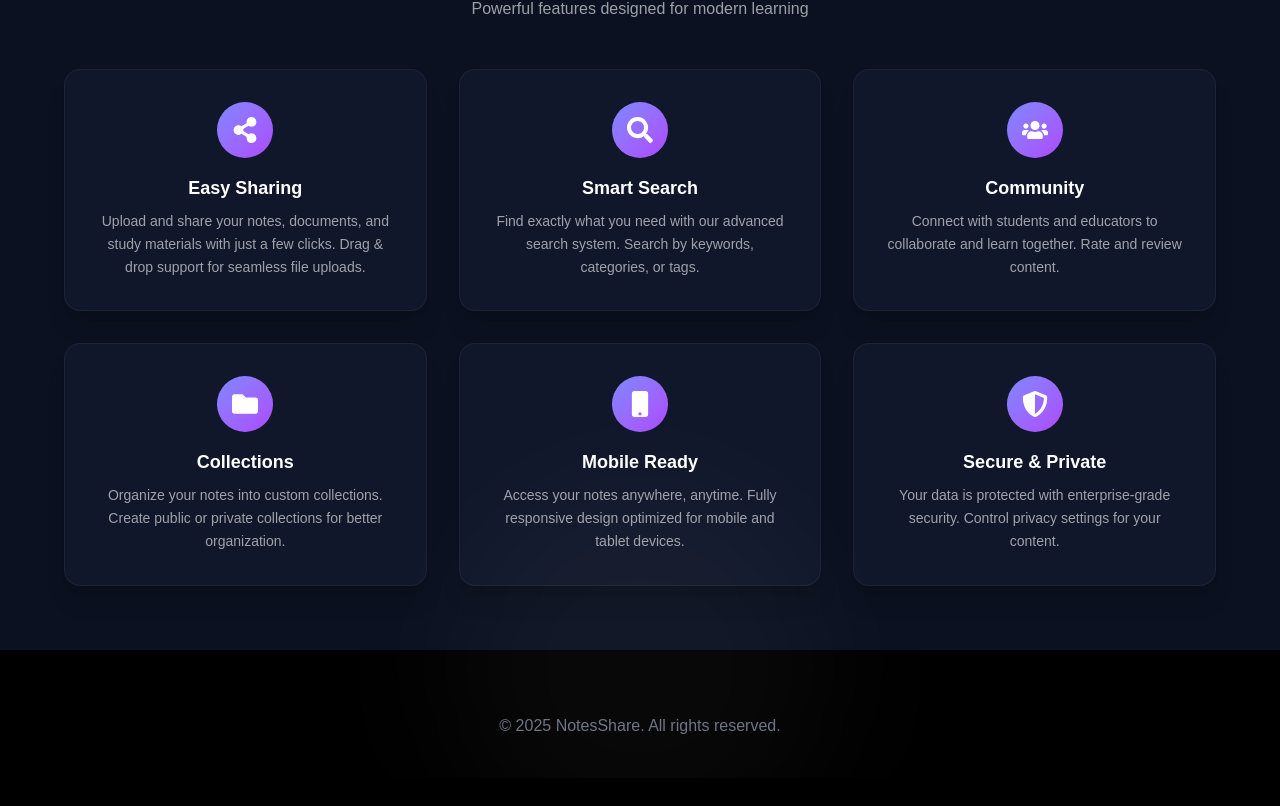
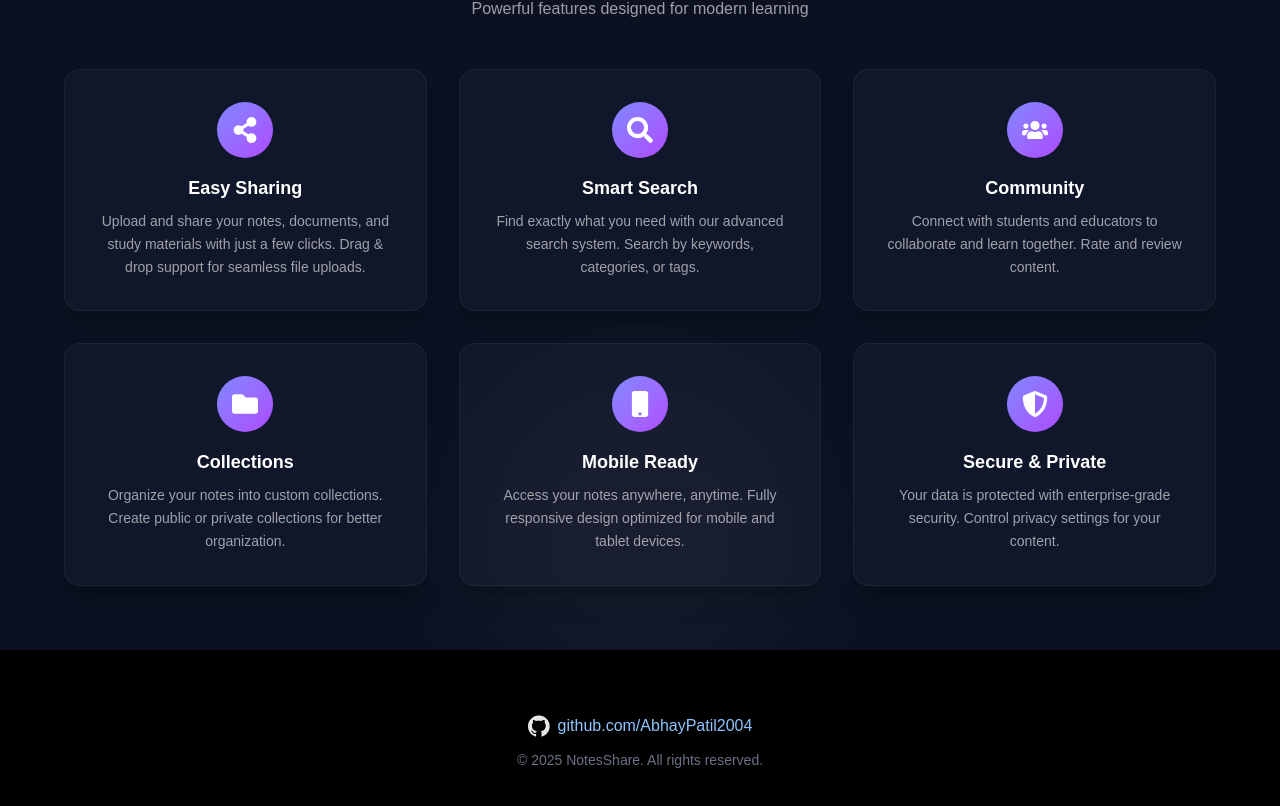
Before and after one commit to AbhayPatil2004/NotesApp-Nextjs, a Next.js app: page / in a window 1280 px wide. Shown: the part 1119-1925 px from the top of the page. Before the commit the page ends 1897 px from the top, so only its background shows below. Built offline with nearby package versions, Linux system fonts and the light colour scheme.

Commit message:
Image upload done and add footer

```diff
--- a/src/app/api/uploadData/textUpload/route.js
+++ b/src/app/api/uploadData/textUpload/route.js
@@ -4,7 +4,7 @@ import mongoose from "mongoose";
 import dbConnect from "@/dbConnect/db";
 import TextCode from "@/models/text-code-Model";
 
-export const runtime = "nodejs"; // Mongoose requires node runtime
+export const runtime = "nodejs";
 
 export async function POST(request) {
   try {
@@ -12,7 +12,7 @@ export async function POST(request) {
     console.log("Request body keys:", Object.keys(body));
 
     await dbConnect();
-    console.log("Mongoose readyState:", mongoose.connection.readyState); // 1 = connected
+    console.log("Mongoose readyState:", mongoose.connection.readyState);
 
     const required = ["title", "description", "uploadedBy", "content"];
     const missing = required.filter((k) => !body?.[k]);
--- a/src/app/layout.js
+++ b/src/app/layout.js
@@ -3,6 +3,7 @@ import "./globals.css";
 import Buttons from "../components/Buttons.jsx";
 import CurrentUser from "@/components/CurrentUser";
 import Logo from "@/components/Logo";
+import Image from "next/image";
 
 
 const geistSans = Geist({
@@ -48,6 +49,33 @@ export default function RootLayout({ children }) {
         </div>
 
         {children}
+
+        <footer className="mt-16 pb-10 text-center text-gray-400 bg-black">
+          {/* <p className="text-base">Developer : Abhay Patil</p> */}
+
+          <div className="flex justify-center items-center gap-2 mt-2">
+            <Image
+              alt="github"
+              src="/github-svgrepo-com.svg"
+              height={22}
+              width={22}
+              className="invert opacity-90"
+            />
+            <a
+              href="https://github.com/AbhayPatil2004"
+              target="_blank"
+              rel="noopener noreferrer"
+              className="text-blue-300 hover:underline"
+            >
+              github.com/AbhayPatil2004
+            </a>
+          </div>
+
+          <p className="mt-3 text-sm text-gray-500">
+            &copy; {new Date().getFullYear()} NotesShare. All rights reserved.
+          </p>
+        </footer>
+
       </body>
     </html>
   );
--- a/src/app/page.js
+++ b/src/app/page.js
@@ -167,9 +167,7 @@ export default function LearningHero() {
 
       <FeaturesSection></FeaturesSection>
 
-      <div className="mt-16 text-center text-gray-500 pb-10">
-        &copy; {new Date().getFullYear()} NotesShare. All rights reserved.
-      </div>
+
 
     </div>
   );
--- a/src/components/ImageUpload.jsx
+++ b/src/components/ImageUpload.jsx
@@ -39,7 +39,7 @@ export default function ImageUpload() {
     formData.append("description", e.target.description.value);
     formData.append("uploadedBy", uploadedBy);
     formData.append("category", e.target.category.value);
-    formData.append("comments", e.target.comments.value);
+    // formData.append("comments", e.target.comments.value);
 
     try {
       const res = await fetch("/api/uploadData/imageUpload", {
```
Also changed, not shown: public/github-svgrepo-com.svg (added).
